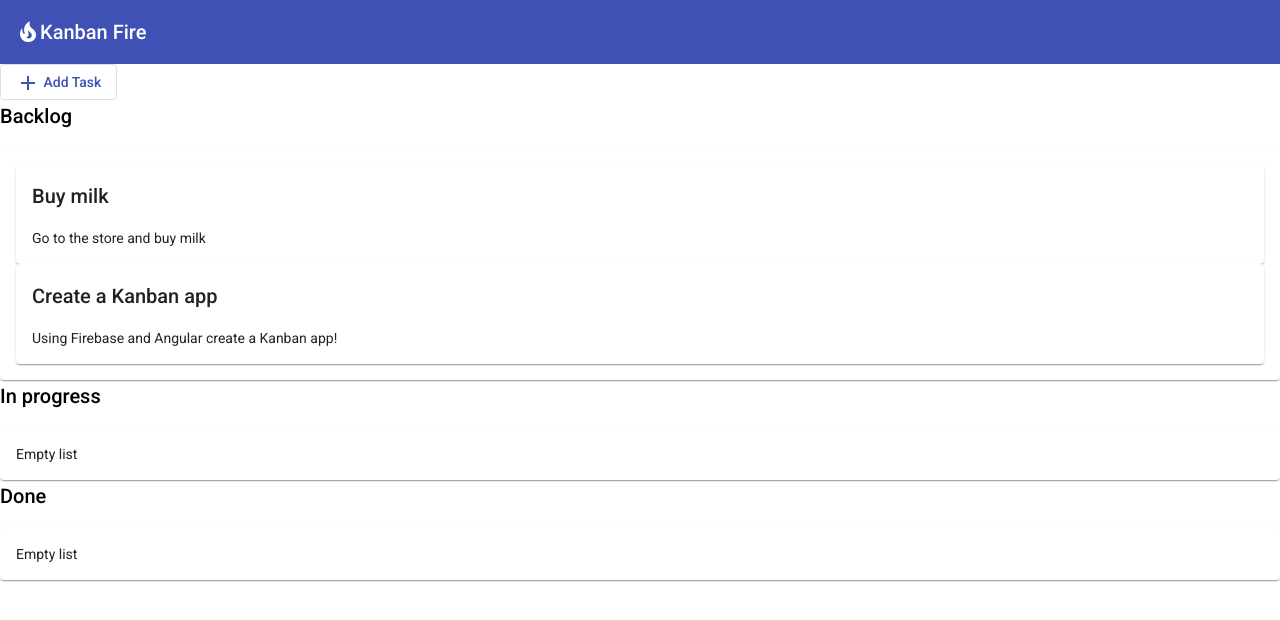
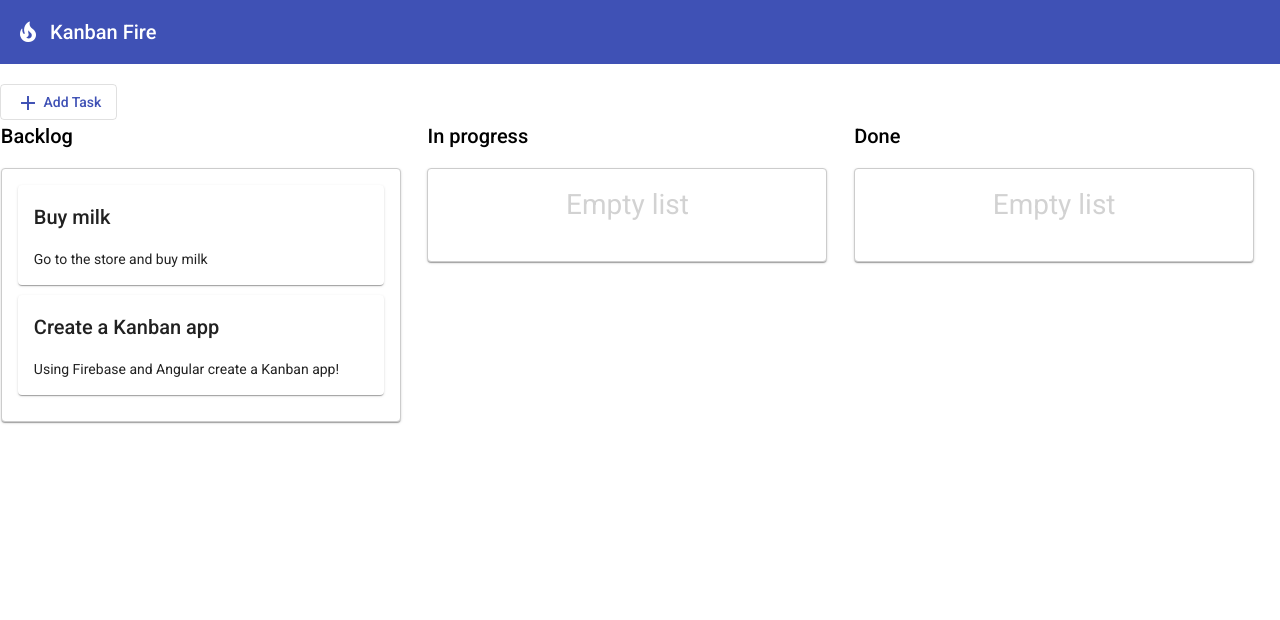
Before and after one commit to temisrei/kanban-fire, an Angular app: page / in a window 1280 px wide. Shown: the top 620 px of the page. Built offline with nearby package versions, Linux system fonts and the light colour scheme.

Commit message:
Improving the app's styles

```diff
--- a/src/app/app.component.css
+++ b/src/app/app.component.css
@@ -0,0 +1,47 @@
+mat-toolbar {
+  margin-bottom: 20px;
+}
+
+mat-toolbar>span {
+  margin-left: 10px;
+}
+
+.content-wrapper {
+  max-width: 1400px;
+  margin: auto;
+}
+
+.container-wrapper {
+  display: flex;
+  justify-content: space-around;
+}
+
+.container {
+  width: 400px;
+  margin: 0 25px 25px 0;
+}
+
+.list {
+  border: solid 1px #ccc;
+  min-height: 60px;
+  border-radius: 4px;
+}
+
+app-new-task {
+  margin-bottom: 30px;
+}
+
+.empty-label {
+  font-size: 2em;
+  padding-top: 10px;
+  text-align: center;
+  opacity: 0.2;
+}
+
+.cdk-drag-animating {
+  transition: transform 250ms;
+}
+
+.cdk-drag-placeholder {
+  opacity: 0;
+}
--- a/src/app/task/task.component.css
+++ b/src/app/task/task.component.css
@@ -0,0 +1,8 @@
+:host {
+  display: block;
+}
+
+.item {
+  margin-bottom: 10px;
+  cursor: pointer;
+}
```
